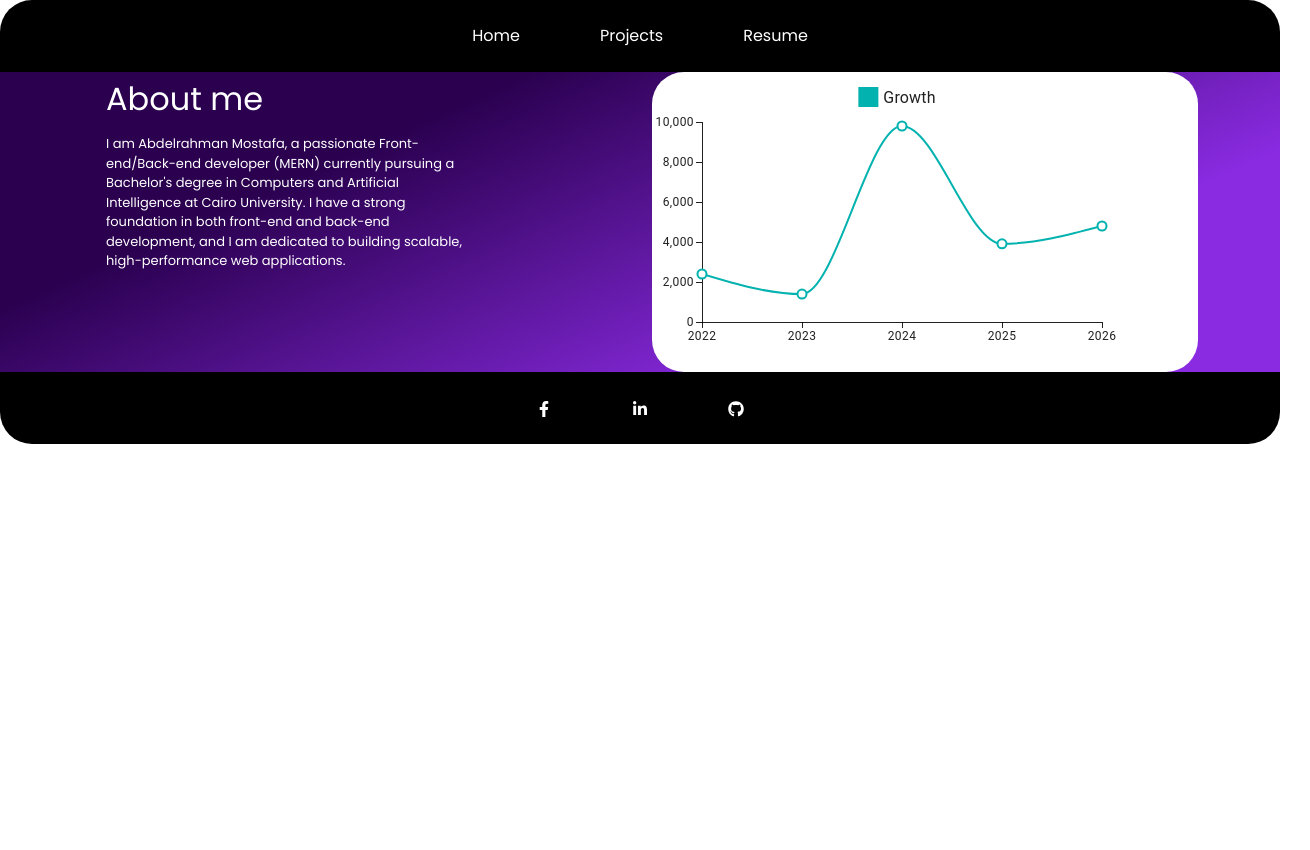
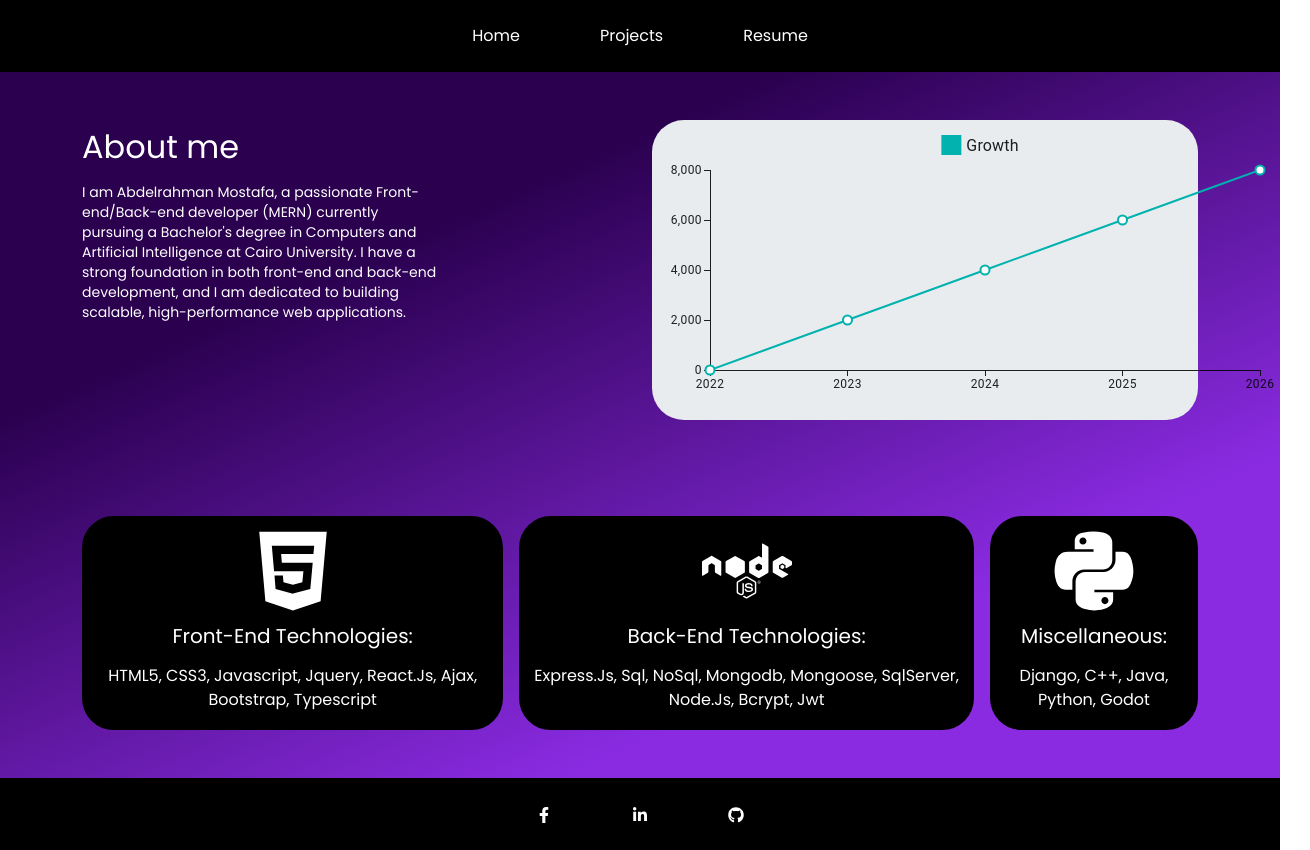
Before and after one commit to bodymostafa1/portfolio, a React (Create React App) app in the folder portfolio/: page / in a window 1280 px wide. Shown: the whole page, 1310 px wide, since content can reach past the window. Before the commit the page ends 800 px from the top, so only its background shows below. Built offline with nearby package versions, Linux system fonts and the light colour scheme.

Commit message:
deployment

```diff
--- a/portfolio/src/components/Home/Home.css
+++ b/portfolio/src/components/Home/Home.css
@@ -1,3 +1,11 @@
 .sm-text{
-    font-size: 13px;
+    font-size: 14px;
+    line-height: 20px;
 }
+.home-card:hover{
+    transform: translateY(-10px);
+    box-shadow: 0 8px 16px rgba(0, 0, 0, 0.2);
+}
+.home-card{
+    transition: 0.3s ease;
+}
--- a/portfolio/src/components/Home/Home.jsx
+++ b/portfolio/src/components/Home/Home.jsx
@@ -1,9 +1,9 @@
 import * as React from 'react';
 import { LineChart } from '@mui/x-charts/LineChart';
+import { FaHtml5,FaNode ,FaPython    } from "react-icons/fa";
 import './Home.css';
 function Home() {
-  const uData = [4000, 3000, 2000, 2780, 1890];
-  const pData = [2400, 1398, 9800, 3908, 4800,];
+  const pData = [0, 2000, 4000, 6000, 8000,];
   const xLabels = [
     '2022',
     '2023',
@@ -14,16 +14,17 @@ function Home() {
   return <>
     <div className='container'>
       <div className='row justify-content-between'>
-        <div className='mx-4 col-md-4'>
-          <div className='text-white '>
+        <div className='my-5 col-md-4'>
+          <div className='text-white'>
             <h2 className='py-2'>About me</h2>
-            <p className=' sm-text pb-2'> I am Abdelrahman Mostafa, a passionate Front-end/Back-end developer (MERN)  currently pursuing a Bachelor's degree in Computers and Artificial Intelligence at Cairo University. I have a strong foundation in both front-end and back-end development, and I am dedicated to building scalable, high-performance web applications.</p>
+            <p className=' sm-text typing'> I am Abdelrahman Mostafa, a passionate Front-end/Back-end developer (MERN)  currently pursuing a Bachelor's degree in Computers and Artificial Intelligence at Cairo University. I have a strong foundation in both front-end and back-end development, and I am dedicated to building scalable, high-performance web applications.</p>
           </div>
         </div>
-        <div className='col-md-6 '>
-          <div className='bg-body rounded rounded-5'>
+        <div className='col-md-6 my-5'>
+          <div className='bg-body rounded rounded-5 bg-body-secondary'>
             <LineChart
-              width={500}
+              className=' mx-2'
+              width={650}
               height={300}
               series={[
                 { data: pData, label: 'Growth' },
@@ -33,6 +34,23 @@ function Home() {
           </div>
         </div>
       </div>
+      <div className="d-flex justify-content-center py-5 text-capitalize gap-3  ">
+        <div className=' rounded rounded-5 home-card border border-black border-2 bg-black text-center text-white '>
+          <FaHtml5 className='icon-size-xl mt-2' />
+          <h5 className=' py-2'> Front-end technologies:</h5>
+          <p>HTML5, CSS3, Javascript, jquery, React.js, ajax, bootstrap, typescript </p>
+        </div>
+        <div className=' rounded rounded-5 home-card border border-black border-2 bg-black text-center text-white '>
+          <FaNode className='icon-size-xl mt-2' />
+          <h5 className=' py-2'> Back-end technologies:</h5>
+          <p>express.js, sql, noSql, mongodb, mongoose, sqlServer, Node.js, bcrypt, jwt</p>
+        </div>
+        <div className=' rounded rounded-5 home-card border border-black border-2 bg-black text-center text-white '>
+        <FaPython  className='icon-size-xl mt-2' />
+          <h5 className=' py-2'> miscellaneous:</h5>
+          <p>django, C++, Java, python, godot</p>
+        </div>
+      </div>
     </div>
 
   </>
--- a/portfolio/src/components/Projects/Projects.css
+++ b/portfolio/src/components/Projects/Projects.css
@@ -11,7 +11,7 @@
     border-radius: 15px;
     box-shadow: 0 4px 8px rgba(0, 0, 0, 0.1);
     width: 18rem;
-    transition: transform 0.3s ease, box-shadow 0.3s ease;
+    transition:  0.3s ease;
   }
 
   .project-card:hover {
--- a/portfolio/src/components/Projects/Projects.jsx
+++ b/portfolio/src/components/Projects/Projects.jsx
@@ -1,5 +1,5 @@
 import React from 'react'
-import { FaNode,FaReact } from "react-icons/fa";
+import { FaNode, FaReact } from "react-icons/fa";
 import "./Projects.css"
 function Projects() {
   return <>
@@ -11,11 +11,11 @@ function Projects() {
               <div className='text-center'>
                 <FaNode className='icon-size-xl' />
               </div>
-              <h4 className="card-title">First Project</h4>
+              <h4 className="card-title">e-commerce api</h4>
               <p className="card-text">
-                A brief description of the project goes here. Highlight the technologies used and key features.
+                an e-commerce api done with node.js and mongoose with features such as authorization , authentication and file upload
               </p>
-              <a href="#" className="btn btn-light btn-project">View Project</a>
+              <a href="#https://github.com/bodymostafa1/e-commerce" className="btn btn-light btn-project" target='_blank't='_blank'>View Project</a>
             </div>
           </div>
         </div>
@@ -25,67 +25,67 @@ function Projects() {
               <div className='text-center'>
                 <FaNode className='icon-size-xl' />
               </div>
-              <h4 className="card-title">First Project</h4>
+              <h4 className="card-title">Job search Api</h4>
               <p className="card-text">
-                A brief description of the project goes here. Highlight the technologies used and key features.
+                a linkedIn like api Made with node.js and mongoose with features such as error handling ,validation using JOI , send emails using node mailer and many more
               </p>
-              <a href="#" className="btn btn-light btn-project">View Project</a>
+              <a href="https://github.com/bodymostafa1/jobSearch" className="btn btn-light btn-project" target='_blank'>View Project</a>
             </div>
           </div>
         </div>
         <div className="card-container col-md-4">
           <div className="card project-card text-white">
             <div className="card-body">
-            <div className='text-center'>
-              <FaNode className='icon-size-xl'/>
+              <div className='text-center'>
+                <FaNode className='icon-size-xl' />
               </div>
-              <h4 className="card-title">First Project</h4>
+              <h4 className="card-title">post api</h4>
               <p className="card-text">
-                A brief description of the project goes here. Highlight the technologies used and key features.
+                a simple post and comments api made with sequelize (ORM)
               </p>
-              <a href="#" className="btn btn-light btn-project">View Project</a>
+              <a href="https://github.com/bodymostafa1/sequelize2" className="btn btn-light btn-project" target='_blank'>View Project</a>
             </div>
           </div>
         </div>
         <div className="card-container col-md-4">
           <div className="card project-card text-white">
             <div className="card-body">
-            <div className='text-center'>
-              <FaReact className='icon-size-xl'/>
+              <div className='text-center'>
+                <FaReact className='icon-size-xl' />
               </div>
-              <h4 className="card-title">First Project</h4>
+              <h4 className="card-title">e-commerce (front)</h4>
               <p className="card-text">
-                A brief description of the project goes here. Highlight the technologies used and key features.
+                an e-commerce front-end done with react.js and has features such as authentication , validation using yup and many more
               </p>
-              <a href="#" className="btn btn-light btn-project">View Project</a>
+              <a href="https://bodymostafa1.github.io/ecommerce/" className="btn btn-light btn-project" target='_blank'>View Project</a>
             </div>
           </div>
         </div>
         <div className="card-container col-md-4">
           <div className="card project-card text-white">
             <div className="card-body">
-            <div className='text-center'>
-              <FaReact className='icon-size-xl'/>
+              <div className='text-center'>
+                <FaReact className='icon-size-xl' />
               </div>
-              <h4 className="card-title">First Project</h4>
+              <h4 className="card-title">recipes website</h4>
               <p className="card-text">
-                A brief description of the project goes here. Highlight the technologies used and key features.
+                a food recipes website made with jquery and bootstrap,  has features such as searching by name or first letter , user signup and login and more
               </p>
-              <a href="#" className="btn btn-light btn-project">View Project</a>
+              <a href="https://bodymostafa1.github.io/food-recipes/" target='_blank' className="btn btn-light btn-project" >View Project</a>
             </div>
           </div>
         </div>
         <div className="card-container col-md-4">
           <div className="card project-card text-white">
             <div className="card-body">
-            <div className='text-center'>
-              <FaReact className='icon-size-xl'/>
+              <div className='text-center'>
+                <FaReact className='icon-size-xl' />
               </div>
-              <h4 className="card-title">First Project</h4>
+              <h4 className="card-title">Weather Website</h4>
               <p className="card-text">
-                A brief description of the project goes here. Highlight the technologies used and key features.
+                a simple wather app made with bootstrap and javascript
               </p>
-              <a href="#" className="btn btn-light btn-project">View Project</a>
+              <a href="https://bodymostafa1.github.io/weather/" className="btn btn-light btn-project"target='_blank'>View Project</a>
             </div>
           </div>
         </div>
--- a/portfolio/src/components/footer/footer.jsx
+++ b/portfolio/src/components/footer/footer.jsx
@@ -3,7 +3,7 @@ import { FaFacebookF,FaGithub, FaLinkedinIn } from "react-icons/fa";
 import './footer.css'
 function Footer(){
   return <>
-  <div className=' d-flex justify-content-center poppins-regular bg-black rounded-bottom-5'>
+  <div className=' d-flex justify-content-center poppins-regular bg-black'>
     <div className=' d-flex justify-content-center m-2 '>
     <a className='m-3 px-4 text-decoration-non text-white ' target='_blank' href='https://web.facebook.com/abdalrhman.mostafa.549/'><FaFacebookF  className='purple-hover'/></a>
     <a className='m-3 px-4 text-decoration-none text-white ' target='_blank' href='https://www.linkedin.com/in/abdelrahman-mostafa-913368261'><FaLinkedinIn className='purple-hover'/></a>
--- a/portfolio/src/components/nav/nav.jsx
+++ b/portfolio/src/components/nav/nav.jsx
@@ -1,13 +1,14 @@
 import React from 'react';
+// import myResume from "../Files/abderlahman mostafa cvv.pdf"
 import { Link } from 'react-router-dom';
 import './nav.css'
  function Nav() {
   return (
-   <div className=' d-flex justify-content-center poppins-regular bg-black rounded-top-5 '>
+   <div className=' d-flex justify-content-center poppins-regular bg-black  '>
     <div className=' d-flex justify-content-center m-2 '>
     <Link className='m-3 px-4 text-decoration-none text-white' to={"/home"}><span className='purple-hover'>Home</span></Link>
     <Link className='m-3 px-4 text-decoration-none text-white' to={"/projects"}><span className='purple-hover'>Projects</span></Link>
-    <Link className='m-3 px-4 text-decoration-none text-white'><span className='purple-hover'>Resume</span></Link>
+    <a href='/' download={"../Files/abderlahman mostafa cvv.pdf"} className='m-3 px-4 text-decoration-none text-white'><span className='purple-hover'>Resume</span></a>
     </div>
    </div>
   );
```
Also changed, not shown: 1 other file (tests, documents, lock files or other folders).
